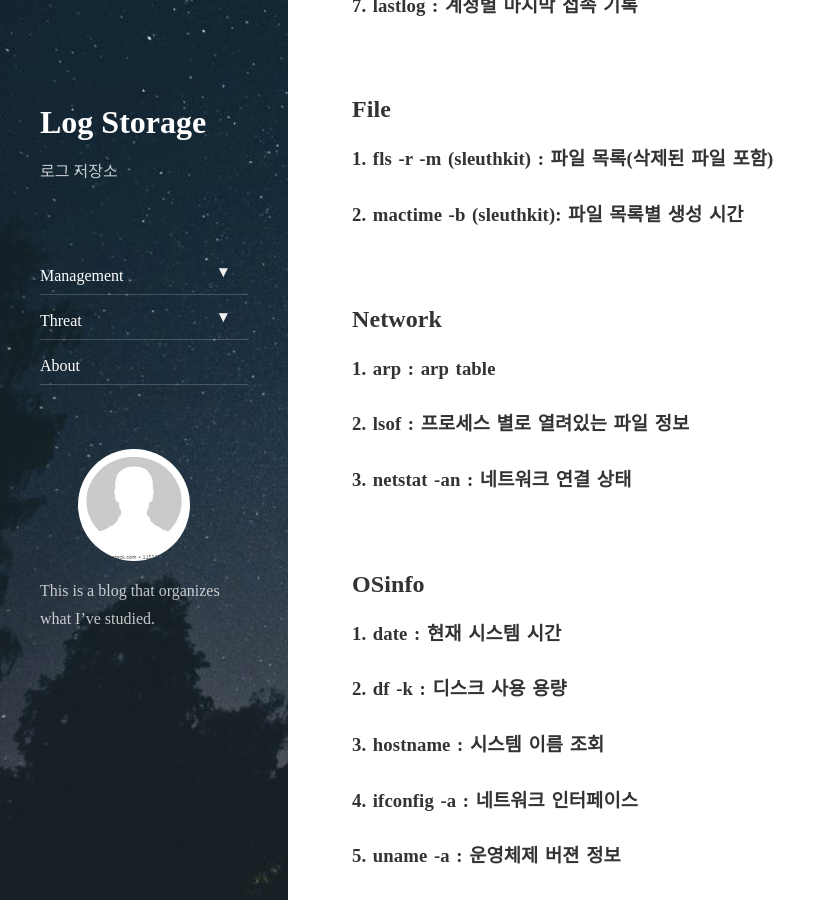
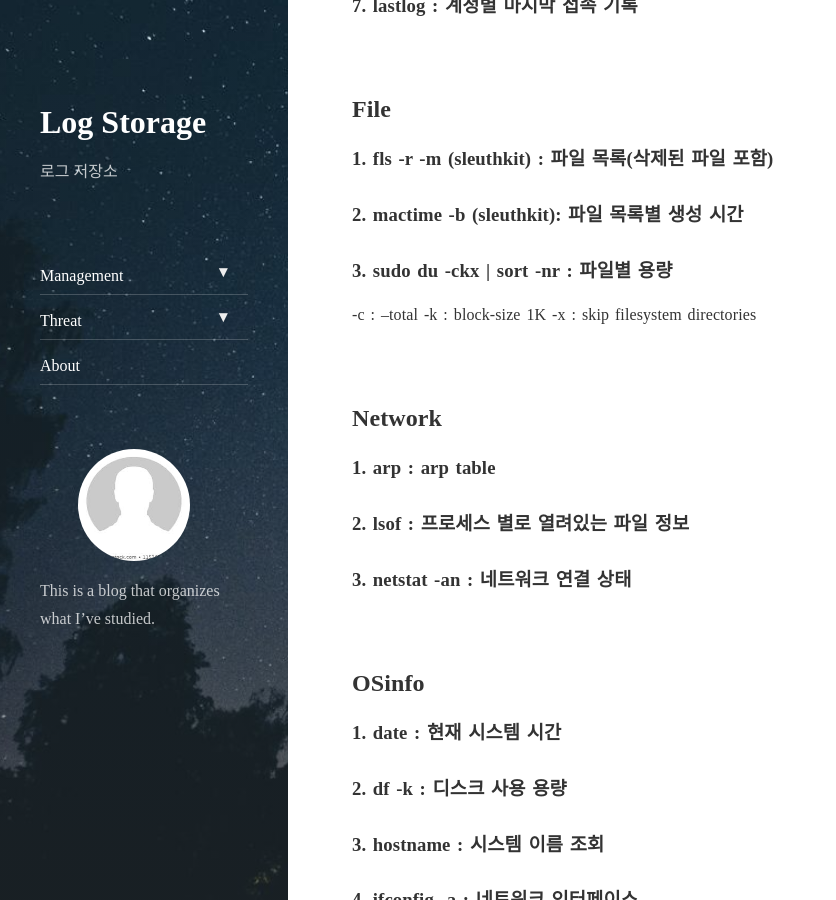
Before and after one commit to chanbin/chanbin.github.io, a Jekyll site: the page built from _posts/2020-12-28-incident-response(linux).md, in a window 1280 px wide and 900 px high, scrolled down 806 px. Shown: the whole window, without its empty margins (0-836 px from the left). Built offline with Jekyll 4.4.1, drawn with Linux system fonts in a browser that asks for light colours; nearby versions of some CDN libraries.

Commit message:
file_usage

```diff
--- a/_posts/2020-12-28-incident-response(linux).md
+++ b/_posts/2020-12-28-incident-response(linux).md
@@ -35,6 +35,11 @@ comments: true
 ### 1. fls -r -m (sleuthkit) : 파일 목록(삭제된 파일 포함)
 
 ### 2. mactime -b (sleuthkit): 파일 목록별 생성 시간
+
+### 3. sudo du -ckx | sort -nr : 파일별 용량
+-c : --total
+-k : block-size 1K
+-x : skip filesystem directories
 
 <br>
 
```
